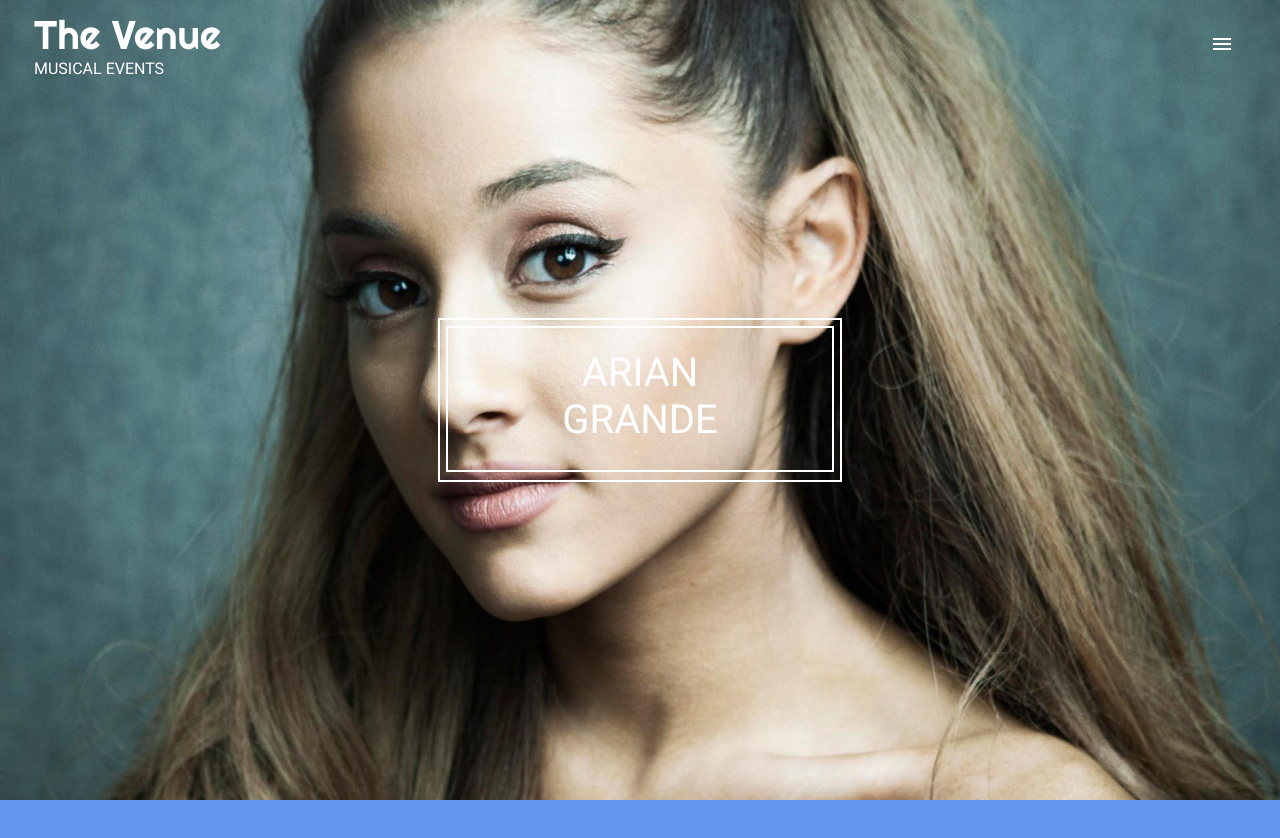
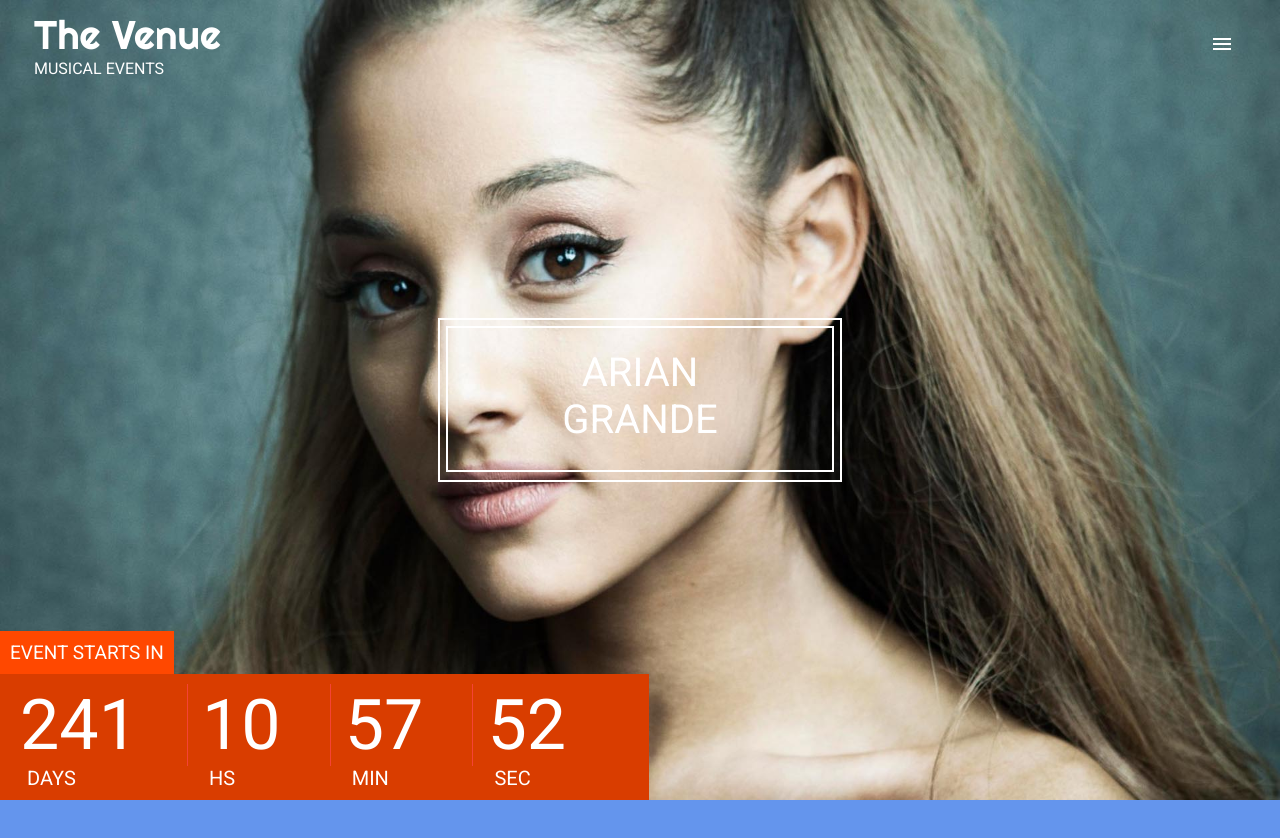
Before and after one commit to pana79/static-webpage, a React (Create React App) app: page / in a window 1280 px wide. Shown: the top 838 px of the page. Built offline with nearby package versions, Linux system fonts and the light colour scheme.

Commit message:
added countdown

```diff
--- a/src/components/featured/Carrousel.js
+++ b/src/components/featured/Carrousel.js
@@ -45,7 +45,7 @@ const Carrousel = () => {
                 <div
                         className="carrousel_image"
                         style={{
-                            background:`url(${slide_one})`,
+                            background:`url(${slide_three})`,
                             height:`${window.innerHeight}px`
                         }}>
 
--- /dev/null
+++ b/src/components/featured/TimeUntil.js
@@ -0,0 +1,86 @@
+import React, { Component } from 'react';
+import Slide from 'react-reveal/Slide'
+
+class TimeUntil extends Component {
+     state = {
+        deadline: 'Dec, 16, 2020',
+        days:'0',
+        hours:'0',
+        minutes:'0',
+        seconds:'0'
+     }
+
+     getTimeUntil(deadline){
+        const time=Date.parse(deadline)- Date.parse(new Date())
+       if(time<0) {
+           console.log('Date passed')
+       } else {
+           const seconds = Math.floor((time/1000)%60)
+           const minutes = Math.floor(time/(1000*60)%60)
+           const hours = Math.floor(time/(1000*60*60)%24)
+           const days = Math.floor(time/(1000*60*60*24))
+
+           this.setState({
+            days,
+            hours,
+            minutes,
+            seconds
+        })
+       }
+
+     }
+     componentDidMount(){
+         setInterval(()=> this.getTimeUntil(this.state.deadline), 1000)
+     }
+    render() {
+
+        return (
+        <Slide left delay={1000}>
+            <div className="countdown_wrapper">
+            <div className="countdown_top">
+                Event starts in
+            </div>
+            <div className="countdown_bottom">
+                <div className="countdown_item">
+                    <div className="countdown_time">
+                    {this.state.days}
+                    </div>
+                    <div className="countdown_tag">
+                    Days
+                    </div>
+                </div>
+                <div className="countdown_item">
+                    <div className="countdown_time">
+                    {this.state.hours}
+                    </div>
+                    <div className="countdown_tag">
+                    Hs
+                    </div>
+                </div>
+                <div className="countdown_item">
+                    <div className="countdown_time">
+                    {this.state.minutes}
+                    </div>
+                    <div className="countdown_tag">
+                    min
+                    </div>
+                </div>
+                <div className="countdown_item">
+                    <div className="countdown_time">
+                    {this.state.seconds}
+                    </div>
+                    <div className="countdown_tag">
+                    sec
+                    </div>
+                </div>
+            </div>
+
+            </div>
+
+        </Slide>
+
+        );
+    }
+}
+
+export default TimeUntil;
--- a/src/components/featured/index.js
+++ b/src/components/featured/index.js
@@ -1,5 +1,7 @@
 import React from 'react';
 import Carrousel from './Carrousel'
+import TimeUntil from './TimeUntil'
+
 
 const Featured = () => {
     return (
@@ -10,6 +12,7 @@ const Featured = () => {
                     Arian Grande
                 </div>
             </div>
+            <TimeUntil />
         </div>
     );
 };
--- a/src/components/header_footer/Header.js
+++ b/src/components/header_footer/Header.js
@@ -14,9 +14,9 @@ class Header extends Component {
     componentDidMount(){
         window.addEventListener('scroll', this.handleScroll)
     }
-    componentWillUnmount(){
-        window.removeEventListener('scroll', this.handleScroll)
-    }
+    // componentWillUnmount(){
+    //     window.removeEventListener('scroll', this.handleScroll)
+    // }
     handleScroll=()=> {
         if(window.scrollY>0){
             this.setState({
```
